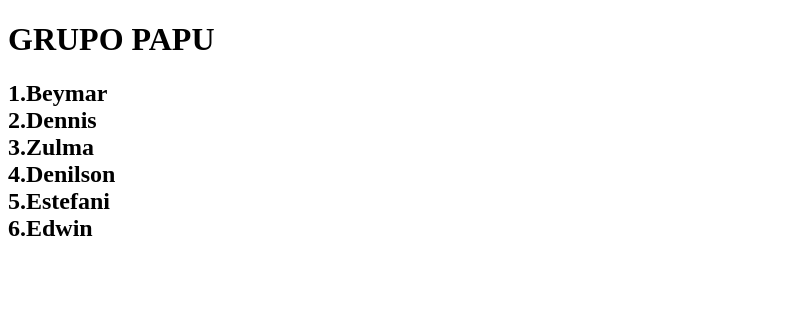
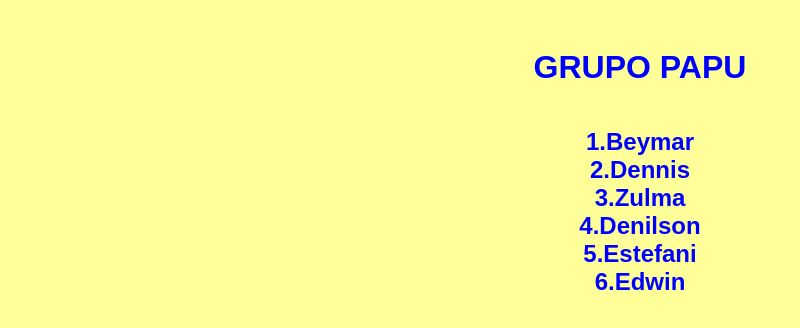
Before and after one commit to Papu-blip/Tu, a plain HTML site: page papu.html in a window 1280 px wide. Shown: the whole page, without its empty margins (0-800 px from the left). Drawn offline with Linux system fonts and the light colour scheme.

Commit message:
Update papu.html

```diff
--- a/papu.html
+++ b/papu.html
@@ -4,6 +4,31 @@
     <meta charset="UTF-8">
     <meta name="viewport" content="width=device-width, initial-scale=1.0">
     <title>Document</title>
+    <style>
+
+        body {
+
+    font-family: Arial, sans-serif;
+    display: flex;
+    flex-direction: column;
+    align-items: center;
+    padding: 20px;
+    background-color: #FFFF99;  /* Fondo amarillo */
+    text-align: center;  /* Letras al medio */
+
+}
+
+
+h1 {
+    color: #0000FF;  /* Color azul para los títulos */
+}
+
+h2 {
+    color: #0000FF;  /* Color azul para los nombres */
+}
+
+    </style>
+
 </head>
 <body>
     <h1>
```
